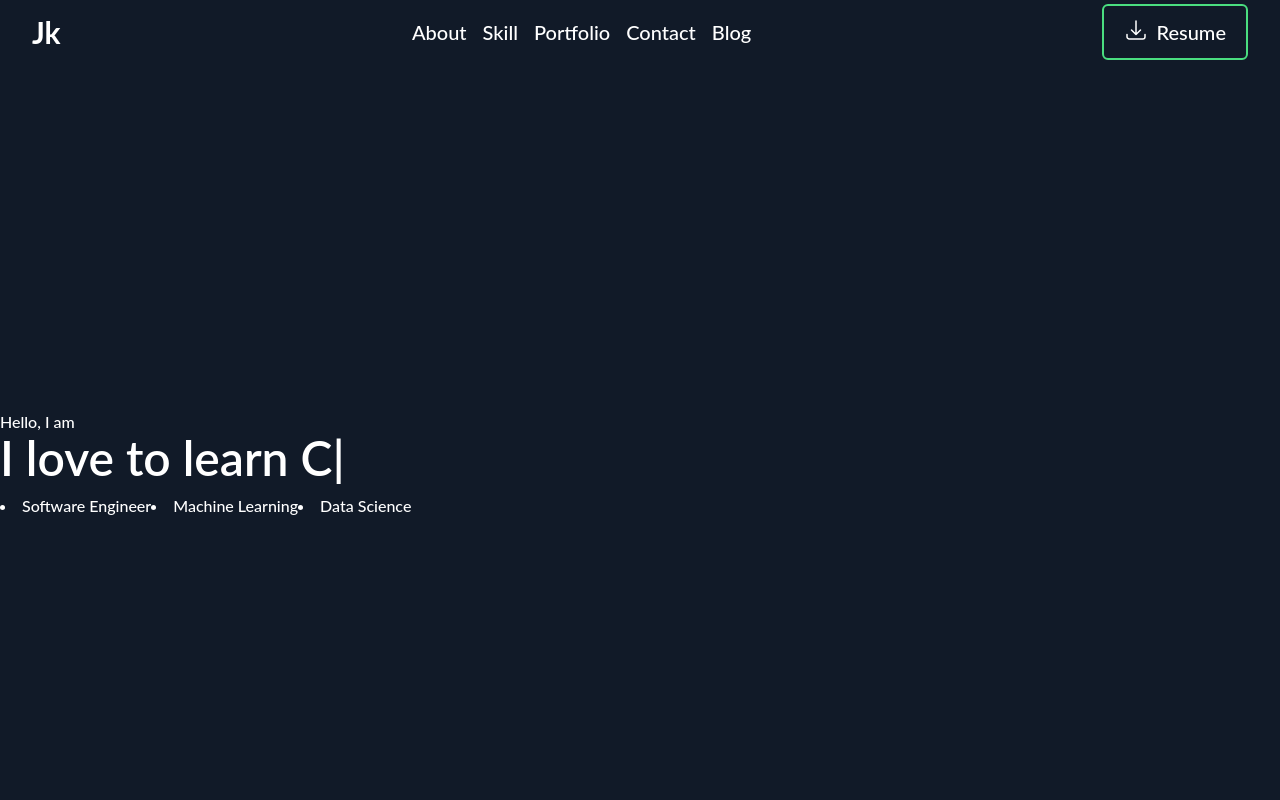
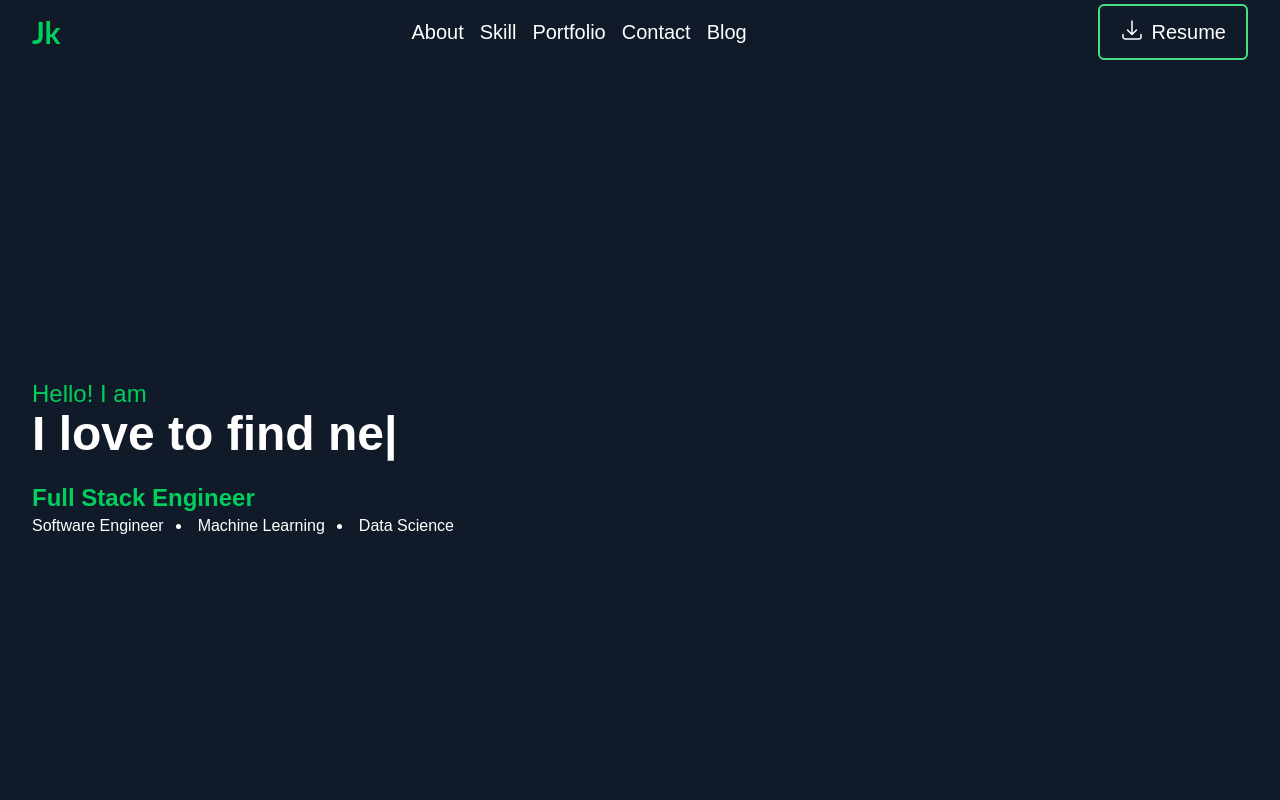
Before and after one commit to NishatFariza/jk-portfolio, a Next.js app: page / in a window 1280 px wide. Shown: the top 800 px of the page. Built offline with nearby package versions, Linux system fonts and the light colour scheme.

Commit message:
wip:hero

```diff
--- a/src/components/Header.tsx
+++ b/src/components/Header.tsx
@@ -5,7 +5,7 @@ const Header = () => {
   return (
     <div className="flex justify-between items-center bg-[#111A28] h-[40px] px-8 py-8">
       <div>
-        <h3 className="text-3xl text-white font-bold">Jk</h3>
+        <h3 className="text-3xl text-[#00cf5d] font-bold">Jk</h3>
       </div>
       <div className="text-white flex gap-4 text-xl">
         <Link href="">About</Link>
--- a/src/components/Hero.tsx
+++ b/src/components/Hero.tsx
@@ -8,7 +8,7 @@ const Hero = () => {
     const typed = new Typed(typedRef.current!, {
       strings: [
         "JJ Krasnick",
-        "I love to learn Computer Science!!",
+        "I love to find new solutions through machine learning!",
       ],
       startDelay: 300,
       typeSpeed: 100,
@@ -24,15 +24,20 @@ const Hero = () => {
   });
 
   return (
-    <div className="h-screen flex flex-col justify-center items-start">
-      <span>Hello, I am</span>
+    <div className="h-screen flex flex-col justify-center items-start ml-8">
+      <span className="text-[#00cf5d] text-2xl">Hello! I am</span>
       <div className="text-5xl font-semibold mb-3">
         <span ref={typedRef}></span>
       </div>
-      <div className="flex">
-        <li>Software Engineer</li>
-        <li>Machine Learning</li>
-        <li>Data Science</li>
+      <div className="my-3">
+        <p className="text-2xl font-semibold text-[#00cf5d]">
+          Full Stack Engineer
+        </p>
+        <div className="flex gap-3">
+          <li className="list-none">Software Engineer</li>
+          <li>Machine Learning</li>
+          <li>Data Science</li>
+        </div>
       </div>
     </div>
   );
--- a/src/styles/globals.css
+++ b/src/styles/globals.css
@@ -2,10 +2,10 @@
 @tailwind components;
 @tailwind utilities;
 
-@import url('https://fonts.googleapis.com/css2?family=Lato:ital,wght@0,100;0,300;0,400;0,700;0,900;1,100;1,300;1,400;1,700&display=swap');
+@import url('https://fonts.googleapis.com/css2?family=Poppins:ital,wght@0,100;0,200;0,300;0,400;0,500;0,600;0,700;0,800;0,900;1,100;1,200;1,300;1,400;1,500;1,600;1,700;1,800;1,900&display=swap');
 
  body{
-    font-family: 'Lato', sans-serif;
+   font-family: 'Poppins', sans-serif;
     font-weight: 500;
  }
 
```
